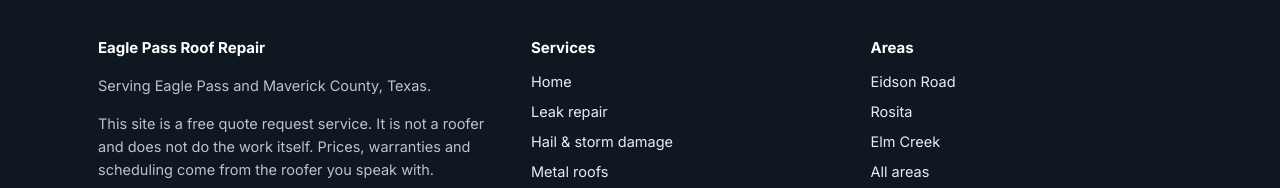
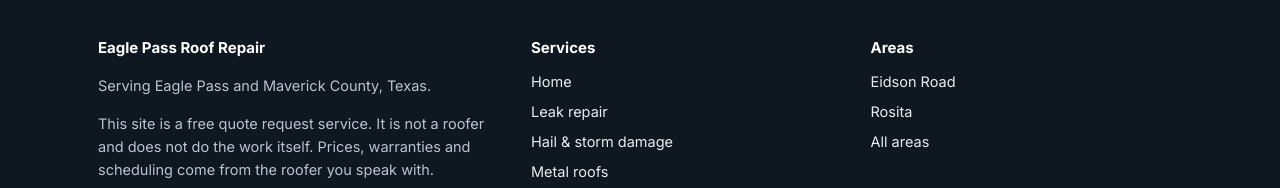
Before and after one commit to seasummit/eaglepassroofrepair, a plain HTML site: page privacy/index.html in a window 1280 px wide. Shown: the part 1379-1567 px from the top of the page. Drawn offline with Linux system fonts and the light colour scheme.

Commit message:
Remove Elm Creek link (privacy)

```diff
--- a/privacy/index.html
+++ b/privacy/index.html
@@ -121,7 +121,7 @@ footer.f h4{color:#fff;margin:0 0 10px;font-size:15px}footer.f ul{list-style:non
 <p><a href="/about/">About this site</a> · <a href="/privacy/">Privacy policy</a></p>
 <p>© 2026 eaglepassroofrepair.com</p></div>
 <div><h4>Services</h4><ul><li><a href="/">Home</a></li><li><a href="/roof-leak-repair/">Leak repair</a></li><li><a href="/hail-storm-damage/">Hail &amp; storm damage</a></li><li><a href="/metal-roof-repair/">Metal roofs</a></li><li><a href="/roof-replacement/">Roof replacement</a></li><li><a href="/roof-insurance-claims/">Insurance claim basics</a></li><li><a href="/roofers/">Find a roofer</a></li><li><a href="/es/">Español</a></li></ul></div>
-<div><h4>Areas</h4><ul><li><a href="/areas/eidson-road/">Eidson Road</a></li><li><a href="/areas/rosita/">Rosita</a></li><li><a href="/areas/elm-creek/">Elm Creek</a></li><li><a href="/areas/">All areas</a></li></ul></div>
+<div><h4>Areas</h4><ul><li><a href="/areas/eidson-road/">Eidson Road</a></li><li><a href="/areas/rosita/">Rosita</a></li><li><a href="/areas/">All areas</a></li></ul></div>
 </div></div></footer>
 <div class="mbar"><a class="btn" href="/#quote"><span class="ic"><svg viewBox="0 0 24 24" aria-hidden="true"><rect x="4" y="3" width="16" height="18" rx="2.5" fill="none" stroke="currentColor" stroke-width="2"/><path d="M8 8h8M8 12h8M8 16h5" stroke="currentColor" stroke-width="2" stroke-linecap="round"/></svg></span>Get my free quote</a></div>
 </body>
```
